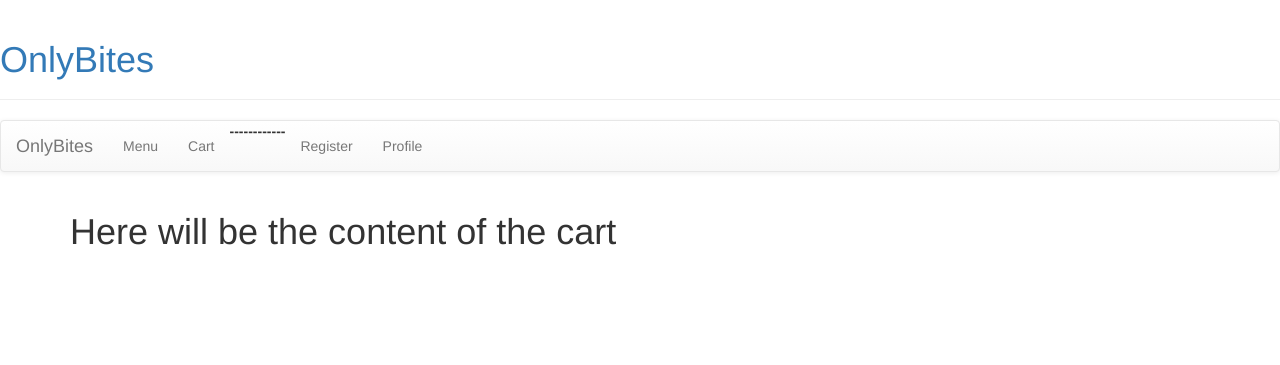
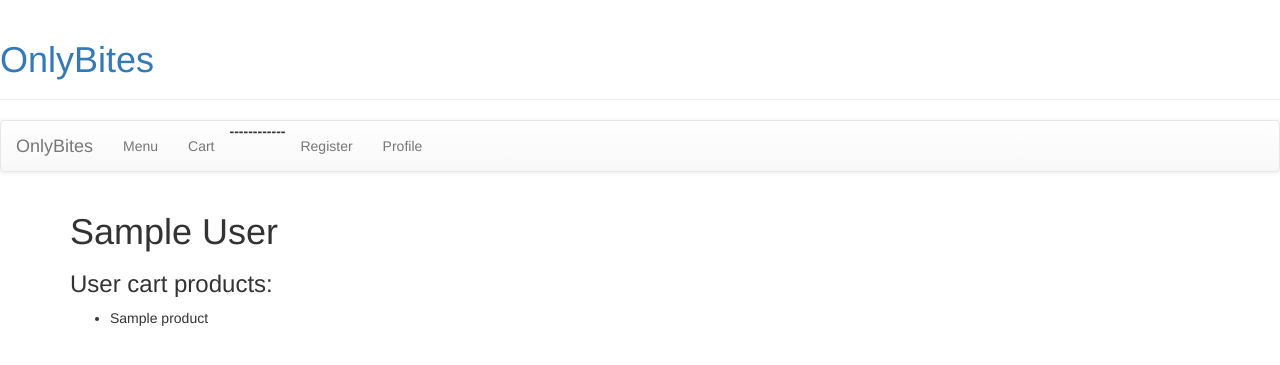
Before and after one commit to garciagorkauni/DeliveryAppNAG, a Django app: page /cart/ in a window 1280 px wide. Shown: the top 365 px of the page. Run offline with Django 5.2, Linux system fonts and the light colour scheme; tables that the repository leaves empty hold one stand-in row (values such as "Sample post"); some libraries are stand-ins or nearby versions.

Commit message:
feat(#8): Show cart products of a user

```diff
--- a/onlybites/onlybites/onlybites_web/templates/onlybites_web/cart.html
+++ b/onlybites/onlybites/onlybites_web/templates/onlybites_web/cart.html
@@ -1,6 +1,13 @@
 {% extends 'onlybites_web/base.html' %}
 {% block content %}
 
-<h1>Here will be the content of the cart</h1>
+<h1>{{ user.name }}</h1>
+
+<h3>User cart products:</h3>
+    <ul>
+        {% for product in products %}
+        <li>{{ product.name }}</li>
+        {% endfor %}
+    </ul>
 
 {% endblock %}
--- a/onlybites/onlybites/onlybites_web/views.py
+++ b/onlybites/onlybites/onlybites_web/views.py
@@ -26,6 +26,14 @@ def product(request, product_id):
 
 # View for cart
 def cart(request):
+    user = User.objects.get(user_id=1)
+
+    products_id = Cart.objects.filter(user=user).values_list('product')
+    products = []
+    for product_id in products_id:
+        products.append(Product.objects.get(product_id=product_id[0]))
+
+    addresses = Address.objects.filter(user=user)
     return render(request, 'onlybites_web/cart.html', locals())
 
 # View for register
```
Also changed, not shown: onlybites/onlybites/onlybites_web/templates/onlybites_web/product.html (+4 -4 lines).
